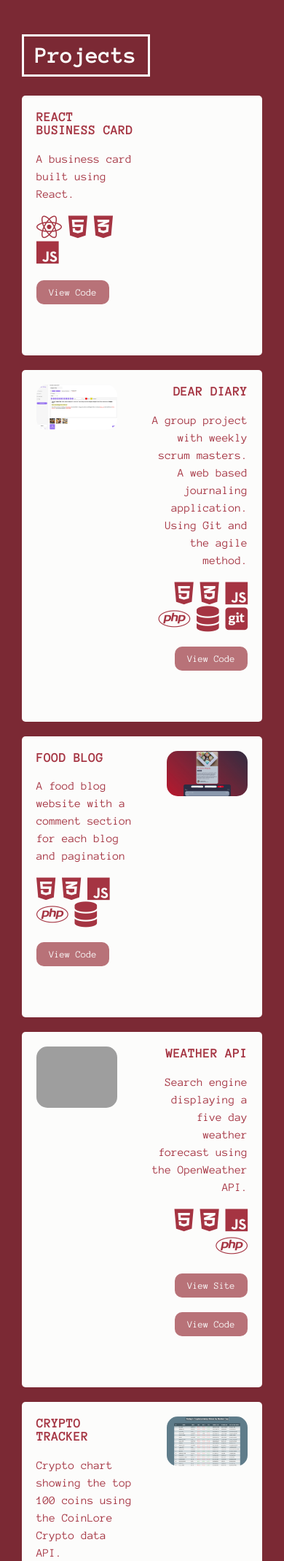
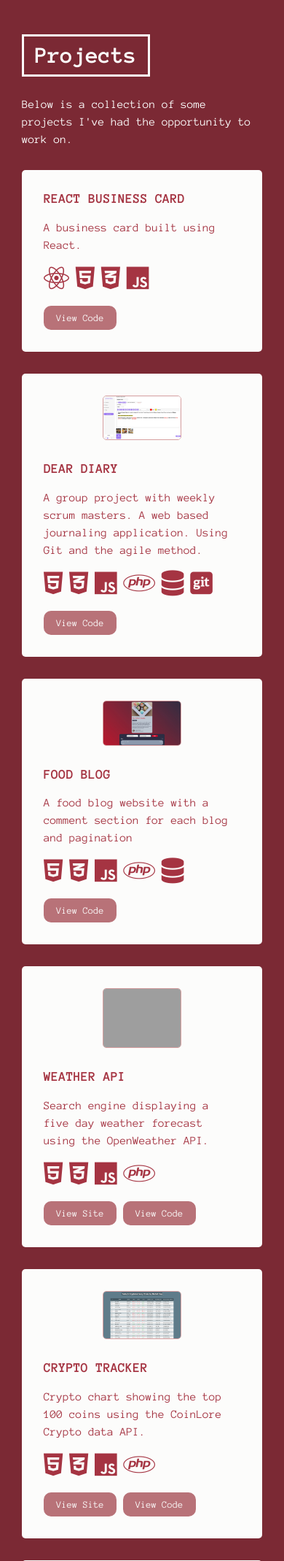
Before and after one commit to longvorleak/longvorleak.github.io, a PHP site: page /projects.html in a window 390 px wide. Shown: the part 113-2252 px from the top of the page at 73% size. Run offline with PHP 8.4, Linux system fonts and the light colour scheme; some libraries are stand-ins or nearby versions; some web fonts are replaced; grey boxes are pictures that could not be loaded.

Commit message:
fixed responsiveness

```diff
--- a/projects.html
+++ b/projects.html
@@ -23,9 +23,14 @@
 
 <section id="section-project">
     <h2 class="h2-reverse">Projects</h2>
-
+    <p class="p-project">
+        Below is a collection of some projects I've had the opportunity to work on.
+    </p>
     <div class="project">
-        <div class="project-text left">
+        <div class="project-image">
+            <!-- <img src="#" alt="business card project" class="project-img"> -->
+        </div>
+        <div class="project-text">
             <h3 class="h3-title">React Business Card</h3>
             <p>A business card built using React.</p>
             <i class="fa-brands fa-react icon"></i>
@@ -40,16 +45,13 @@
             </a>
             </div>
         </div>
-        <div class="project-image right">
-            <!-- <img src="#" alt="business card project" class="project-img"> -->
-        </div>
     </div>
 
     <div class="project">
-        <div class="project-image left">
+        <div class="project-image">
             <img src="./public/images/DearDiary.jpeg" alt="journal project" class="project-img">
         </div>
-        <div class="project-text right">
+        <div class="project-text">
             <h3 class="h3-title">Dear Diary</h3>
             <p>A group project with weekly scrum masters. A web based journaling application. Using Git and the agile method.</p>
             <i class="fa-brands fa-html5 icon"></i>
@@ -68,10 +70,10 @@
     </div>
 
     <!-- <div class="project">
-        <div class="project-image left">
+        <div class="project-image">
             Image coming soon
         </div>
-        <div class="project-text right">
+        <div class="project-text ">
             <h3 class="h3-title">Speak Easy</h3>
             <p>A language exchange webpage.</p>
             <i class="fa-brands fa-html5 icon"></i>
@@ -90,7 +92,10 @@
     </div> -->
 
     <div class="project">
-        <div class="project-text left">
+        <div class="project-image">
+            <img src="./public/images/Food.jpeg" alt="crypto project" class="project-img">
+        </div>
+        <div class="project-text">
             <h3 class="h3-title">Food Blog</h3>
             <p>A food blog website with a comment section for each blog and pagination </p>
             <i class="fa-brands fa-html5 icon"></i>
@@ -105,16 +110,14 @@
             </a>
             </div>
         </div>
-        <div class="project-image right">
-            <img src="./public/images/Food.jpeg" alt="crypto project" class="project-img">
-        </div>
+
     </div>
 
     <div class="project">
-        <div class="project-image left">
+        <div class="project-image">
             <img src="./public/images/weather.png" alt="weather project" class="project-img">
         </div>
-        <div class="project-text right">
+        <div class="project-text">
             <h3 class="h3-title">Weather API</h3>
             <p>Search engine displaying a five day weather forecast using the OpenWeather API.</p>
             <i class="fa-brands fa-html5 icon"></i>
@@ -130,7 +133,10 @@
     </div>
 
     <div class="project">
-        <div class="project-text left">
+        <div class="project-image">
+            <img src="./public/images/crypto.png" alt="crypto project" class="project-img">
+        </div>
+        <div class="project-text">
             <h3 class="h3-title">Crypto Tracker</h3>
             <p>Crypto chart showing the top 100 coins using the CoinLore Crypto data API.</p>
             <i class="fa-brands fa-html5 icon"></i>
@@ -142,13 +148,10 @@
                 <a href="https://github.com/longvorleak/longvorleak.github.io/tree/main/currency" target="_blank"><button>View Code</button></a>
             </div>
         </div>
-        <div class="project-image right">
-            <img src="./public/images/crypto.png" alt="crypto project" class="project-img">
-        </div>
     </div>
 
     <div class="project">
-        <div class="project-image left">
+        <div class="project-image">
             <img src="./public/images/spps.png" alt="spps project" class="project-img">
         </div>
         <div class="project-text right">
@@ -165,7 +168,7 @@
     </div>
 
     <div class="project">
-        <div class="project-text left">
+        <div class="project-text">
             <h3 class="h3-title">More or Less game</h3>
             <p>A number guessing game with full JavaScript vanilla, HTML and CSS.</p>
             <i class="fa-brands fa-html5 icon"></i>
@@ -180,9 +183,7 @@
     </div>
 
     <div class="project">
-        <div class="project-text left">
-        </div>
-        <div class="project-text right">
+        <div class="project-text">
             <h3 class="h3-title">Tic-Tac-Toe game</h3>
             <p>A simple Tic-Tac-Toe Game using JavaScript, HTML and CSS.</p>
             <i class="fa-brands fa-html5 icon"></i>
@@ -197,8 +198,11 @@
         </div>
     </div>
 
+    <a href="./index.html">
+        <button id="back-button">< Back</button>
+    </a>
 </section>
 
-<footer>©2022 Vorleak. All rights reserved.</footer>
+<footer>©2023 Vorleak. All rights reserved.</footer>
 </body>
 </html>
--- a/style.css
+++ b/style.css
@@ -248,18 +248,20 @@ nav {
 }
 
 .about-text {
-    width: 60%;
+    width: 62%;
     color: var(--light-color)
 }
 
 .about-p {
-    font-size: 1.1em;
+    font-size: 1em;
 }
 
 .manga-pic {
-    text-align: end;
-    width: 40%;
+    width: 38%;
+    display: block;
+    margin: auto 0px auto 30px;
 }
+
 .name {
     color: var(--main-accent);
     font-family: 'Dancing Script', cursive;
@@ -274,16 +276,16 @@ nav {
 }
 /* === PROJECTS === */
 
-.project, .project-home {
-    display: flex;
+.project {
+    display: block;
     background-color: var(--light-color);
-    margin: 20px 0px;
-    padding: 20px;
+    margin: 30px 0px;
+    padding: 30px 30px;
     border-radius: var(--border-radius);
 }
 
-.project-home {
-    width: 50%;
+.p-project {
+    color: var(--light-color);
 }
 
 .h3-title {
@@ -295,30 +297,18 @@ nav {
     font-size: 35px;
 }
 
-.project-text {
-    width: 50%;
-    border-radius: 10px;
+.project-img {
+    /* width: 100%; */
+    border: 1px solid var(--main-color);
+    border-radius: var(--border-radius);
+    display: block;
+    margin: 0px auto 30px auto ;
+    width: 40%;
 }
 
-.project-image {
-    width: 40%;
-}
-.project-image:hover {
-    scale: 1.35;
-}
-
-.left {
-    margin: 0 20px 50px 0;
-}
-
-.right {
-    margin: 0 0 50px 20px;
-    text-align: right;
-}
-
-.project-img {
-    width: 100%;
-    border-radius: 15px;
+.project-img:hover {
+    scale: 2;
+    border: none;
 }
 
 /* === CONTACT === */
@@ -384,8 +374,8 @@ footer {
 .skill-container {
     background-color: var(--dark-accent);
     color: var(--light-color);
-    padding: 5px 25px;
-    margin: 20px;
+    padding: 10px 30px;
+    margin: 20px 10px;
     border-radius: var(--border-radius);
     width: 300px;
 }
@@ -436,4 +426,5 @@ footer {
         width: 100%;
         text-align: center;
     }
+
 }
```
Also changed, not shown: index.html (+10 -1 lines).
